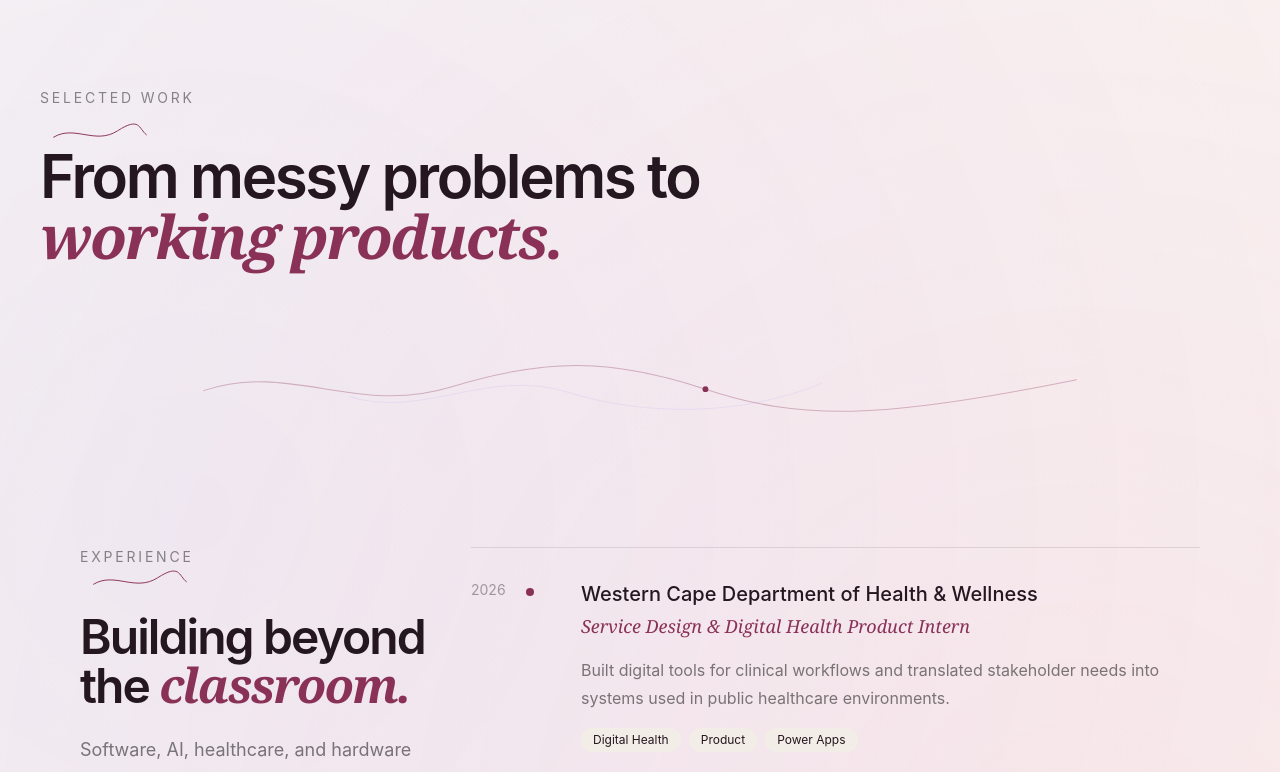
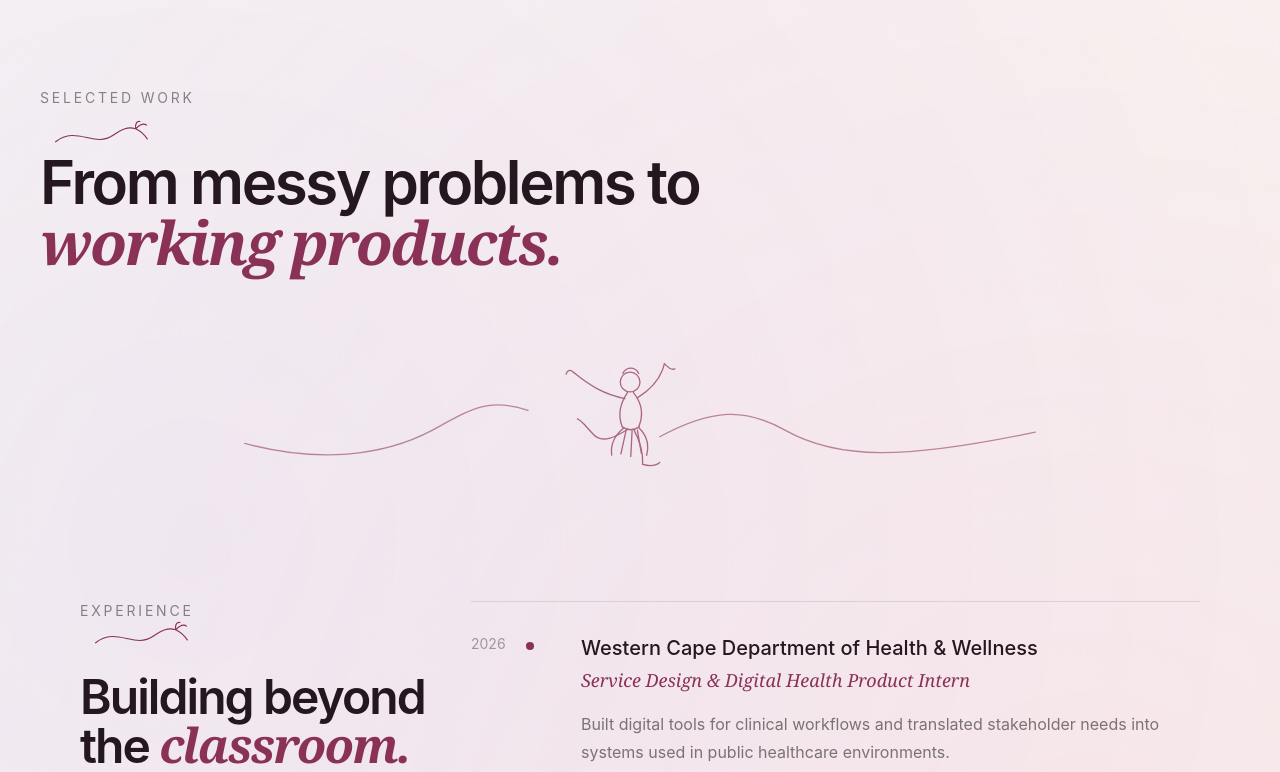
Before and after one commit to esutaria/eesha-portfolio, a React (Vite) app: page / in a window 1280 px wide. Shown: the part 900-1672 px from the top of the page. Built offline with nearby package versions, Linux system fonts and the light colour scheme.

Commit message:
Update portfolio

```diff
--- a/src/App.tsx
+++ b/src/App.tsx
@@ -840,57 +840,103 @@ function SkillCard({
     </motion.div>
   )
 }
+
 function DanceDivider() {
   return (
-    <div className="mx-auto max-w-7xl px-6 py-6 lg:px-10">
+    <div className="mx-auto max-w-7xl px-6 py-8 lg:px-10">
       <svg
-        viewBox="0 0 1200 110"
-        className="h-20 w-full overflow-visible"
+        viewBox="0 0 1200 170"
+        className="h-28 w-full overflow-visible"
         fill="none"
+        aria-hidden="true"
       >
+        {/* Left movement trail */}
         <motion.path
-          d="M0 60
-             C120 20, 210 95, 340 55
-             S560 15, 690 58
-             S930 100, 1200 45"
+          d="
+            M0 125
+            C110 155, 210 145, 285 105
+            C345 72, 370 55, 430 75
+          "
           stroke="#8a3158"
-          strokeWidth="1.4"
+          strokeWidth="2"
           strokeLinecap="round"
           initial={{ pathLength: 0, opacity: 0 }}
-          whileInView={{ pathLength: 1, opacity: 0.32 }}
+          whileInView={{ pathLength: 1, opacity: 0.55 }}
           viewport={{ once: true }}
           transition={{
-            duration: 2.2,
+            duration: 1.5,
             ease: "easeInOut",
           }}
         />
 
+        {/* Dancer */}
+        <motion.g
+          initial={{ opacity: 0 }}
+          whileInView={{ opacity: 0.7 }}
+          viewport={{ once: true }}
+          transition={{ delay: 0.6, duration: 0.6 }}
+          stroke="#8a3158"
+          strokeWidth="2"
+          strokeLinecap="round"
+          strokeLinejoin="round"
+        >
+          {/* head */}
+          <circle cx="585" cy="32" r="15" />
+
+          {/* bun / head ornament */}
+          <path d="M574 19 C579 8, 593 8, 598 19" />
+
+          {/* torso */}
+          <path d="M581 48 C570 64, 566 82, 573 100" />
+          <path d="M590 48 C603 64, 606 81, 598 100" />
+
+          {/* raised left arm */}
+          <path d="M577 57 C545 51, 522 36, 500 18" />
+          <path d="M500 18 C494 12, 489 14, 488 20" />
+
+          {/* raised right arm */}
+          <path d="M596 56 C620 41, 633 22, 637 4" />
+          <path d="M637 4 C643 10, 647 14, 653 12" />
+
+          {/* waist */}
+          <path d="M573 100 C582 106, 590 106, 599 100" />
+
+          {/* bent leg */}
+          <path d="M581 104 C560 117, 544 124, 531 113" />
+          <path d="M531 113 C519 102, 514 92, 505 88" />
+
+          {/* standing leg */}
+          <path d="M591 105 C600 122, 605 140, 604 157" />
+
+          {/* foot */}
+          <path d="M604 157 C615 160, 624 159, 630 154" />
+
+          {/* costume fan suggestion */}
+          <path d="M575 102 C560 114, 555 127, 557 143" />
+          <path d="M599 102 C611 114, 614 128, 610 143" />
+          <path d="M579 105 L571 141" />
+          <path d="M588 106 L586 145" />
+          <path d="M596 105 L602 140" />
+        </motion.g>
+
+        {/* Right movement trail */}
         <motion.path
-          d="M200 68
-             C300 100, 390 28, 500 62
-             S740 95, 850 50"
-          stroke="#6b5cff"
-          strokeWidth="0.8"
+          d="
+            M630 115
+            C710 72, 760 71, 820 105
+            C900 150, 1000 150, 1200 108
+          "
+          stroke="#8a3158"
+          strokeWidth="2"
           strokeLinecap="round"
           initial={{ pathLength: 0, opacity: 0 }}
-          whileInView={{ pathLength: 1, opacity: 0.16 }}
+          whileInView={{ pathLength: 1, opacity: 0.55 }}
           viewport={{ once: true }}
           transition={{
-            duration: 2.4,
-            delay: 0.2,
+            duration: 1.6,
+            delay: 0.7,
             ease: "easeInOut",
           }}
-        />
-
-        <motion.circle
-          cx="690"
-          cy="58"
-          r="4"
-          fill="#8a3158"
-          initial={{ scale: 0 }}
-          whileInView={{ scale: 1 }}
-          viewport={{ once: true }}
-          transition={{ delay: 1.1 }}
         />
       </svg>
     </div>
@@ -900,19 +946,33 @@ function DanceDivider() {
 function SectionFlourish() {
   return (
     <svg
-      viewBox="0 0 120 28"
-      className="ml-3 inline-block h-6 w-24 align-middle"
+      viewBox="0 0 150 44"
+      className="ml-3 inline-block h-8 w-28"
       fill="none"
+      aria-hidden="true"
     >
       <motion.path
-        d="M2 18 C28 2, 54 28, 82 10 S108 7, 118 15"
+        d="
+          M3 30
+          C32 7, 56 39, 82 21
+          C95 12, 102 9, 113 12
+          M113 12
+          C120 15, 125 20, 129 26
+          M113 12
+          C119 6, 124 4, 128 7
+          M113 12
+          C112 5, 115 1, 119 2
+        "
         stroke="#8a3158"
-        strokeWidth="1.2"
+        strokeWidth="1.6"
         strokeLinecap="round"
         initial={{ pathLength: 0 }}
         whileInView={{ pathLength: 1 }}
         viewport={{ once: true }}
-        transition={{ duration: 1.2 }}
+        transition={{
+          duration: 1.3,
+          ease: "easeInOut",
+        }}
       />
     </svg>
   )
```
